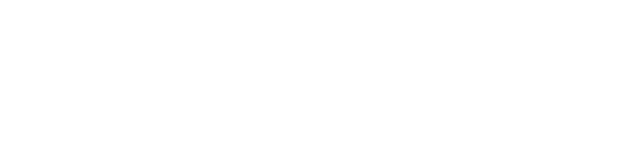
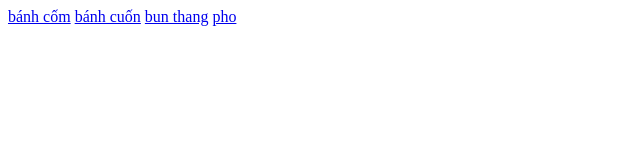
Before and after one commit to Hung-qwerty/nauan, a plain HTML site: page index.html in a window 1280 px wide. Shown: the whole page, without its empty margins (0-640 px from the left). Drawn offline with Linux system fonts and the light colour scheme.

Commit message:
Update index.html

```diff
--- a/index.html
+++ b/index.html
@@ -6,9 +6,9 @@
     <title>Khám phá cách chế biến ẩm thực Hà Nội</title>
 </head>
 <body>
-    <a href="banhcom.html"></a>
-    <a href="banhcuonThanhTri.html"></a>
-    <a href="bunthang.html"></a>
-    <a href="pho.html"></a>
+    <a href="banhcom.html"> bánh cốm</a>
+    <a href="banhcuonThanhTri.html"> bánh cuốn</a>
+    <a href="bunthang.html"> bun thang</a>
+    <a href="pho.html">pho</a>
 </body>
 </html>
```
